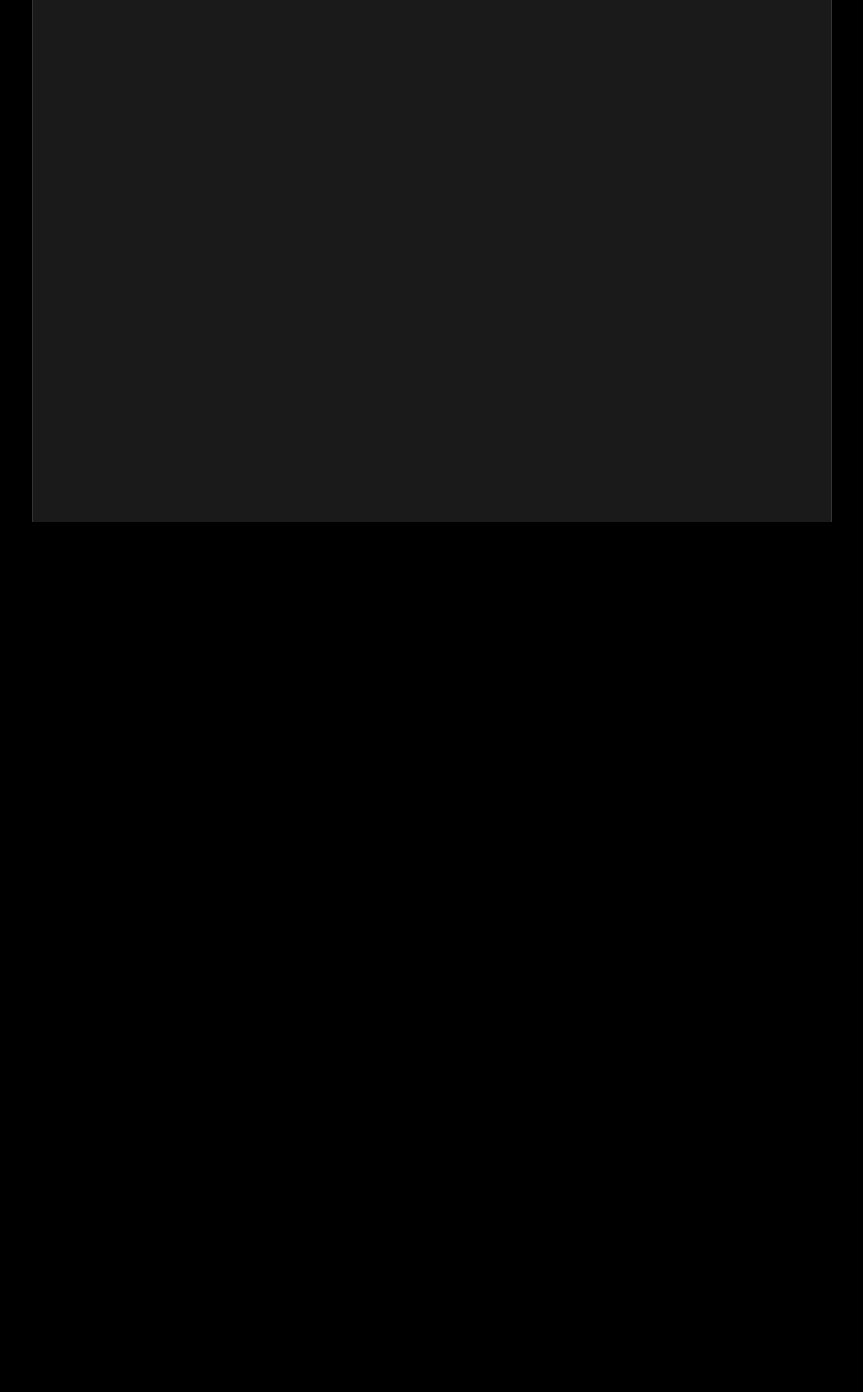
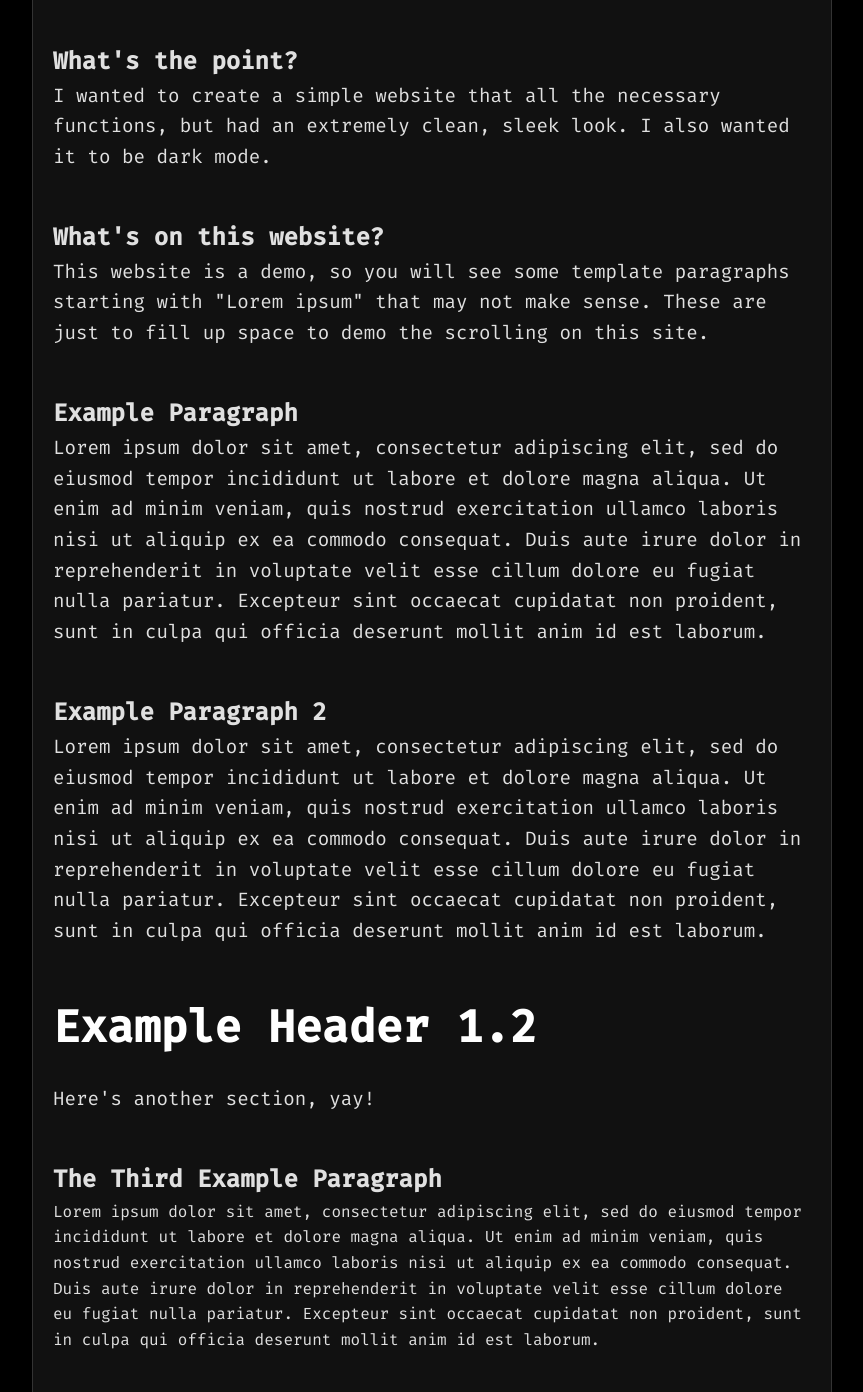
Before and after one commit to gnart-gnart/example-minimalist-website, a plain HTML site: page about.html in a window 1280 px wide. Shown: the part 278-1670 px from the top of the page, without its empty margins (208-1071 px from the left). Before the commit the page ends 800 px from the top, so only its background shows below. Drawn offline with Linux system fonts and the light colour scheme.

Commit message:
added some filler content and tweaked colors

```diff
--- a/about.html
+++ b/about.html
@@ -23,6 +23,45 @@
     <section>
       <h1>About This Website</h1>
       <p>This is a minimalist, dark-themed website built with simplicity and elegance in mind. It uses the Fira Sans font for a clean and modern look.</p>
+      <br>
+      <h2>What's the point?</h2>
+      <p>I wanted to create a simple website that all the necessary functions,
+        but had an extremely clean, sleek look. I also wanted it to be dark mode.
+      </p>
+      <br>
+      <h2>What's on this website?</h2>
+      <p>This website is a demo, so you will see some template paragraphs starting
+        with "Lorem ipsum" that may not make sense. These are just to fill up space
+        to demo the scrolling on this site.
+      </p>
+      <br>
+      <h2>Example Paragraph</h2>
+      <p>Lorem ipsum dolor sit amet, consectetur adipiscing elit, sed do eiusmod tempor incididunt ut labore
+        et dolore magna aliqua. Ut enim ad minim veniam, quis nostrud exercitation ullamco laboris nisi ut
+        aliquip ex ea commodo consequat. Duis aute irure dolor in reprehenderit in voluptate velit esse cillum
+        dolore eu fugiat nulla pariatur. Excepteur sint occaecat cupidatat non proident, sunt in culpa qui
+        officia deserunt mollit anim id est laborum.
+      </p>
+      <br>
+      <h2>Example Paragraph 2</h2>
+      <p>Lorem ipsum dolor sit amet, consectetur adipiscing elit, sed do eiusmod tempor incididunt ut labore
+        et dolore magna aliqua. Ut enim ad minim veniam, quis nostrud exercitation ullamco laboris nisi ut
+        aliquip ex ea commodo consequat. Duis aute irure dolor in reprehenderit in voluptate velit esse cillum
+        dolore eu fugiat nulla pariatur. Excepteur sint occaecat cupidatat non proident, sunt in culpa qui
+        officia deserunt mollit anim id est laborum.
+      </p>
+      <br>
+      <h1>Example Header 1.2</h1>
+      <p>Here's another section, yay!</p>
+      <br>
+      <h2>The Third Example Paragraph</h2>
+        Lorem ipsum dolor sit amet, consectetur adipiscing elit, sed do eiusmod tempor incididunt ut labore
+        et dolore magna aliqua. Ut enim ad minim veniam, quis nostrud exercitation ullamco laboris nisi ut
+        aliquip ex ea commodo consequat. Duis aute irure dolor in reprehenderit in voluptate velit esse cillum
+        dolore eu fugiat nulla pariatur. Excepteur sint occaecat cupidatat non proident, sunt in culpa qui
+        officia deserunt mollit anim id est laborum.
+      </p>
+    </sectio
     </section>
   </main></div>
 </body>
--- a/styles.css
+++ b/styles.css
@@ -19,7 +19,7 @@ body {
   max-width: 800px; /* Max width for content */
   margin: 0 auto; /* Center horizontally */
   padding: 20px; /* Padding inside the container */
-  background-color: #1a1a1a; /* Container background */
+  background-color: #111; /* Container background */
   border-left: 1px solid #333; /* Outline on the left */
   border-right: 1px solid #333; /* Outline on the right */
 }
@@ -51,7 +51,7 @@ nav a::after {
   bottom: -5px;
   width: 100%;
   height: 2px;
-  background-color: rgba(255, 255, 255, 0.5); /* 50% opacity underline */
+  background-color: #333; /* 50% opacity underline */
   transition: background-color 0s; /* Instant switch */
 }
 
@@ -80,7 +80,7 @@ p {
 
 /* Blog Post Styling */
 .blog-post {
-  background-color: #000000; /* Slightly lighter gray background */
+  background-color: black; /* Slightly lighter gray background */
   padding: 15px; /* Padding inside the blog post */
   margin-bottom: 20px; /* Margin between blog posts */
   border: 1px solid #333;
```
Also changed, not shown: index.html (+1 -0 lines).
